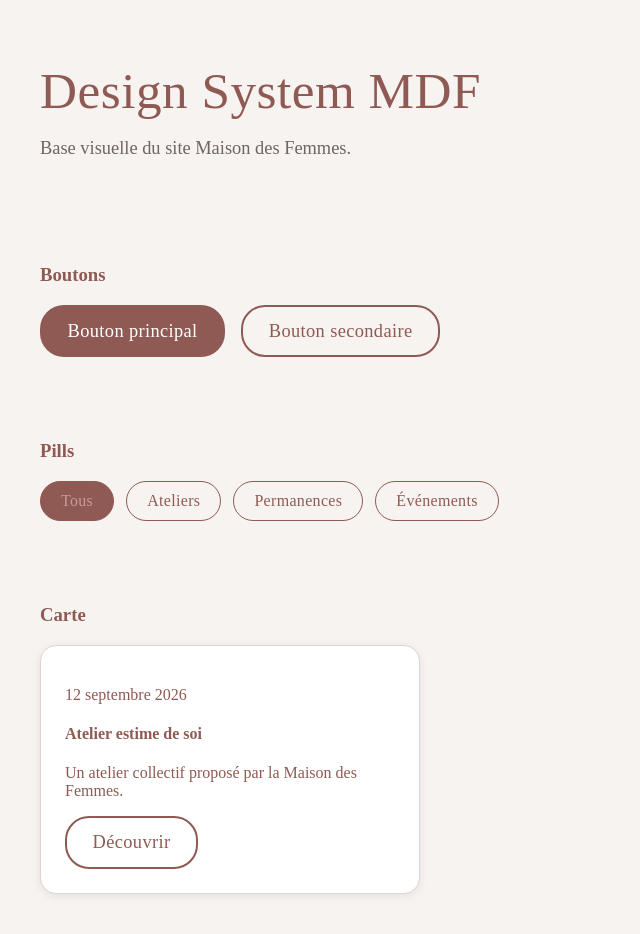
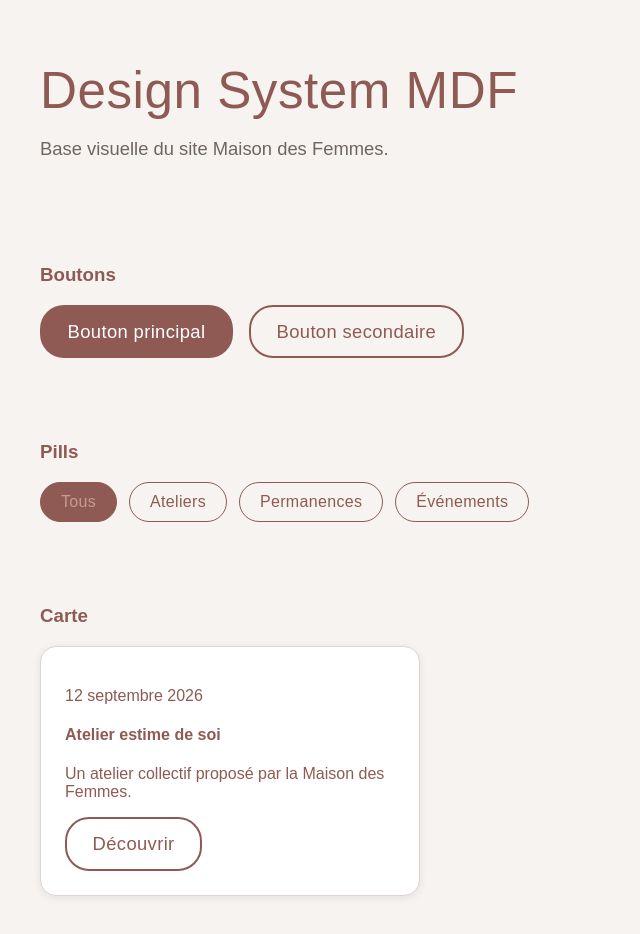
Before and after one commit to ElisaKaba/mdf, a Next.js app in the folder frontend/: page /design-system in a window 1280 px wide. Shown: the top 934 px of the page, without its empty margins (0-640 px from the left). Built offline with nearby package versions, Linux system fonts and the light colour scheme; a web font is replaced by a local one.

Commit message:
Fix original font

```diff
--- a/frontend/src/app/layout.tsx
+++ b/frontend/src/app/layout.tsx
@@ -1,16 +1,22 @@
-import type { Metadata, Viewport } from "next";
-
+import type { Metadata, Viewport  } from "next";
+import localFont from "next/font/local";
 import "./globals.css";
 
-export const metadata: Metadata = {
-  title: "Maison des Femmes",
-  description:
-    "Maison des Femmes — Emazteen Etxea",
-};
 
 export const viewport: Viewport = {
   width: "device-width",
   initialScale: 1,
+};
+
+const beautifullyDelicious = localFont({
+  src: "../fonts/BDSans-Black.woff2",
+  variable: "--font-beautifully-delicious",
+  display: "swap",
+});
+
+export const metadata: Metadata = {
+  title: "Maison des Femmes",
+  description: "Maison des Femmes — Emazteen Etxea",
 };
 
 export default function RootLayout({
@@ -20,7 +26,9 @@ export default function RootLayout({
 }>) {
   return (
     <html lang="fr">
-      <body>{children}</body>
+      <body className={beautifullyDelicious.variable}>
+        {children}
+      </body>
     </html>
   );
 }
```
